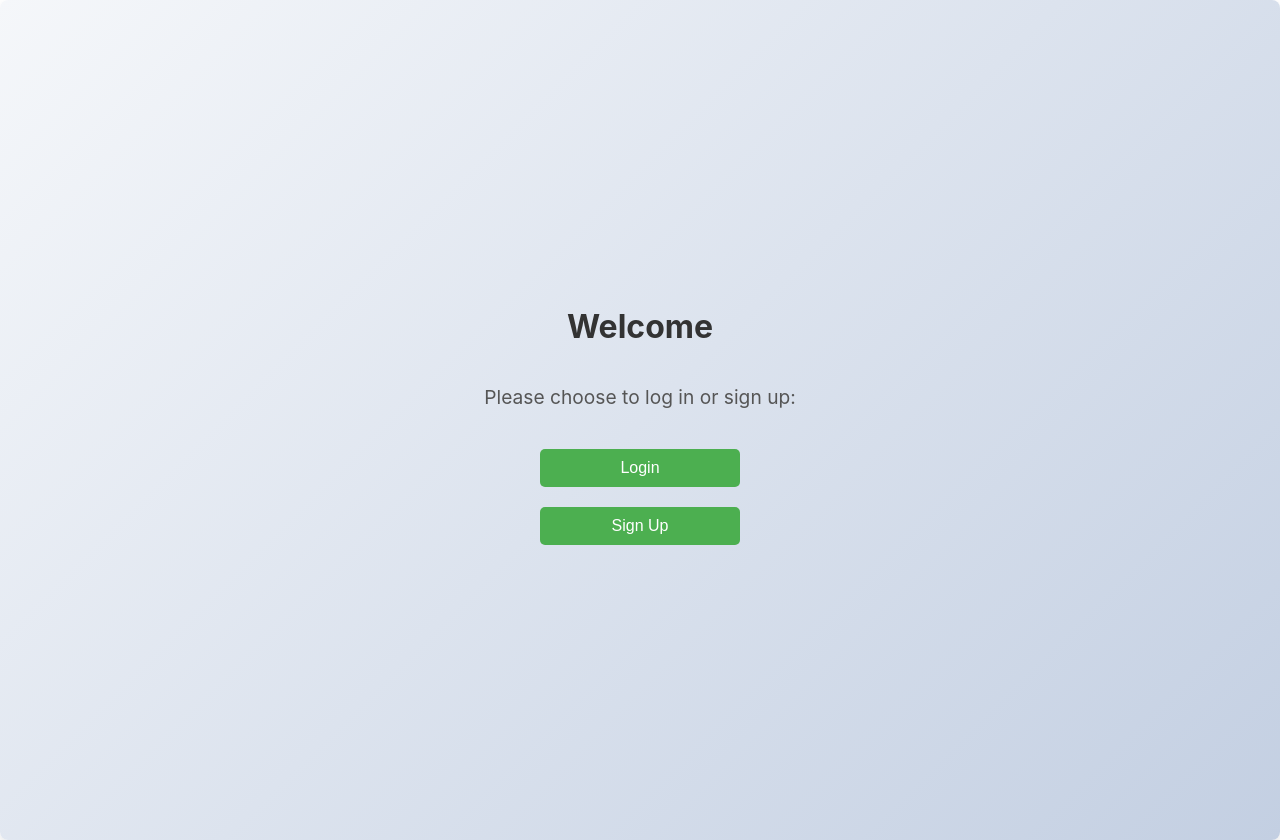
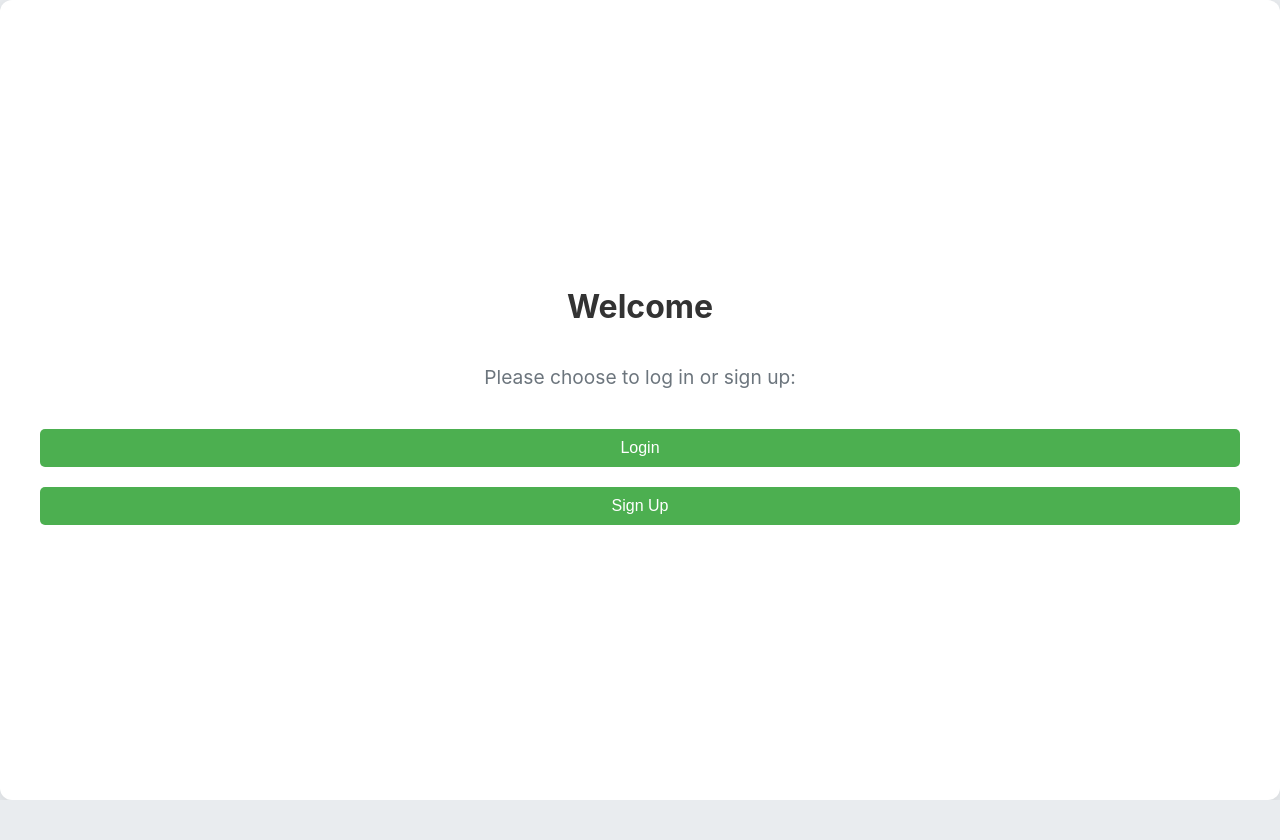
Before and after one commit to tejasking62/Cause-Connect, a React (Create React App) app in the folder my-app/: page / in a window 1280 px wide. After the commit the page ends 800 px from the top, so only its background shows below. Built offline with nearby package versions, Linux system fonts and the light colour scheme.

Commit message:
added css files for development page

```diff
--- a/my-app/src/Dashboard.js
+++ b/my-app/src/Dashboard.js
@@ -1,12 +1,13 @@
 import React from 'react';
 import { useLocation } from 'react-router-dom';
+import './dashboard.css'; // Import the CSS file
 
 function Dashboard() {
   const location = useLocation();
   const { role } = location.state; // Retrieve the user's role from state
 
   return (
-    <div>
+    <div className="dashboard-container">
       <h1>{role === 'nonprofit' ? 'Non-Profit Dashboard' : 'Leader Dashboard'}</h1>
       {role === 'nonprofit' ? <NonProfitForm /> : <LeaderForm />}
     </div>
@@ -15,36 +16,36 @@ function Dashboard() {
 
 // Example form for Non-Profit users
 const NonProfitForm = () => (
-  <div>
+  <div className="form-section">
     <h2>Non-Profit Specific Questions</h2>
     <form>
-      <div>
+      <div className="form-group">
         <label>Project Name: </label>
         <input type="text" required />
       </div>
-      <div>
+      <div className="form-group">
         <label>Funding Goal: </label>
         <input type="number" required />
       </div>
-      <button type="submit">Submit</button>
+      <button type="submit" className="btn">Submit</button>
     </form>
   </div>
 );
 
 // Example form for Leader users
 const LeaderForm = () => (
-  <div>
+  <div className="form-section">
     <h2>Leader Specific Questions</h2>
     <form>
-      <div>
+      <div className="form-group">
         <label>Leadership Style: </label>
         <input type="text" required />
       </div>
-      <div>
+      <div className="form-group">
         <label>Team Size: </label>
         <input type="number" required />
       </div>
-      <button type="submit">Submit</button>
+      <button type="submit" className="btn">Submit</button>
     </form>
   </div>
 );
--- a/my-app/src/Home.css
+++ b/my-app/src/Home.css
@@ -1,46 +1,59 @@
-/* Home.css */
+/* styles.css */
+
+* {
+    box-sizing: border-box;
+}
+
+body {
+    margin: 0;
+    font-family: 'Arial', sans-serif;
+    background-color: #e9ecef;
+}
+
 .home-container {
     display: flex;
     flex-direction: column;
     align-items: center;
     justify-content: center;
-    min-height: 100vh; /* Full viewport height */
-    background: linear-gradient(135deg, #f5f7fa, #c3cfe2); /* Soft gradient background */
+    height: 100vh;
     text-align: center;
-    padding: 20px;
-    box-shadow: 0 4px 10px rgba(0, 0, 0, 0.1);
-    border-radius: 8px;
+    padding: 40px;
+    background-color: #ffffff;
+    border-radius: 12px;
+    box-shadow: 0 4px 15px rgba(0, 0, 0, 0.1);
 }
 
 h1 {
-    font-size: 2.5em;
-    margin-bottom: 10px;
-    color: #333; /* Darker text for better readability */
+    font-size: 2.5rem;
+    color: #343a40;
+    margin-bottom: 20px;
 }
 
 p {
-    font-size: 1.2em;
-    margin-bottom: 20px;
-    color: #555; /* Slightly lighter text */
+    font-size: 1.2rem;
+    color: #6c757d;
+    margin-bottom: 30px;
 }
 
 .btn {
-    background-color: #4CAF50; /* Green background */
-    color: white; /* White text */
+    background-color: #007bff;
+    color: #ffffff;
     border: none;
     border-radius: 5px;
-    padding: 10px 20px;
-    font-size: 1em;
+    padding: 12px 24px;
+    font-size: 1rem;
     cursor: pointer;
-    margin: 10px 0;
-    transition: background-color 0.3s, transform 0.3s; /* Smooth transitions */
+    margin: 10px;
+    transition: background-color 0.3s ease, transform 0.2s ease;
+    width: 150px;
 }
 
 .btn:hover {
-    background-color: #45a049; /* Darker green on hover */
-    transform: scale(1.05); /* Slightly enlarge button on hover */
+    background-color: #0056b3;
+    transform: scale(1.05);
 }
 
-  .btn:active {
-    transform: scale(0.95); /* Slightly shrink button when pressed */
+.btn:focus {
+    outline: none;
+    box-shadow: 0 0 0 3px rgba(0, 123, 255, 0.5);
 }
--- /dev/null
+++ b/my-app/src/dashboard.css
@@ -0,0 +1,76 @@
+/* Dashboard.css */
+.dashboard-container {
+    display: flex;
+    flex-direction: column;
+    align-items: center;
+    justify-content: center;
+    min-height: 100vh; /* Full viewport height */
+    background: linear-gradient(135deg, #f5f7fa, #c3cfe2); /* Soft gradient background */
+    padding: 20px;
+    box-shadow: 0 4px 10px rgba(0, 0, 0, 0.1);
+    border-radius: 8px;
+  }
+
+  h1 {
+    font-size: 2.5em;
+    margin-bottom: 20px;
+    color: #333; /* Darker text for better readability */
+    text-align: center; /* Center the heading */
+  }
+
+  .form-section {
+    width: 100%;
+    max-width: 400px; /* Limit width for better readability */
+    margin: 20px 0; /* Space between sections */
+    padding: 20px;
+    background: #ffffff; /* White background for forms */
+    border-radius: 8px;
+    box-shadow: 0 2px 5px rgba(0, 0, 0, 0.1);
+  }
+
+  .form-group {
+    margin-bottom: 15px;
+    text-align: left;
+  }
+
+  label {
+    display: block;
+    margin-bottom: 5px;
+    font-weight: bold;
+    color: #555; /* Lighter text */
+  }
+
+  input {
+    width: 100%;
+    padding: 10px;
+    border: 1px solid #ccc;
+    border-radius: 5px;
+    font-size: 1em;
+  }
+
+  input:focus {
+    border-color: #4CAF50; /* Green border on focus */
+    outline: none; /* Remove default outline */
+  }
+
+  .btn {
+    background-color: #4CAF50; /* Green background */
+    color: white; /* White text */
+    border: none;
+    border-radius: 5px;
+    padding: 10px 20px;
+    font-size: 1em;
+    cursor: pointer;
+    margin-top: 10px;
+    transition: background-color 0.3s, transform 0.3s; /* Smooth transitions */
+    width: 100%; /* Full-width button */
+  }
+
+  .btn:hover {
+    background-color: #45a049; /* Darker green on hover */
+    transform: scale(1.05); /* Slightly enlarge button on hover */
+  }
+
+  .btn:active {
+    transform: scale(0.95); /* Slightly shrink button when pressed */
+  }
```
Lines whose indentation alone changed are shown as unchanged.
